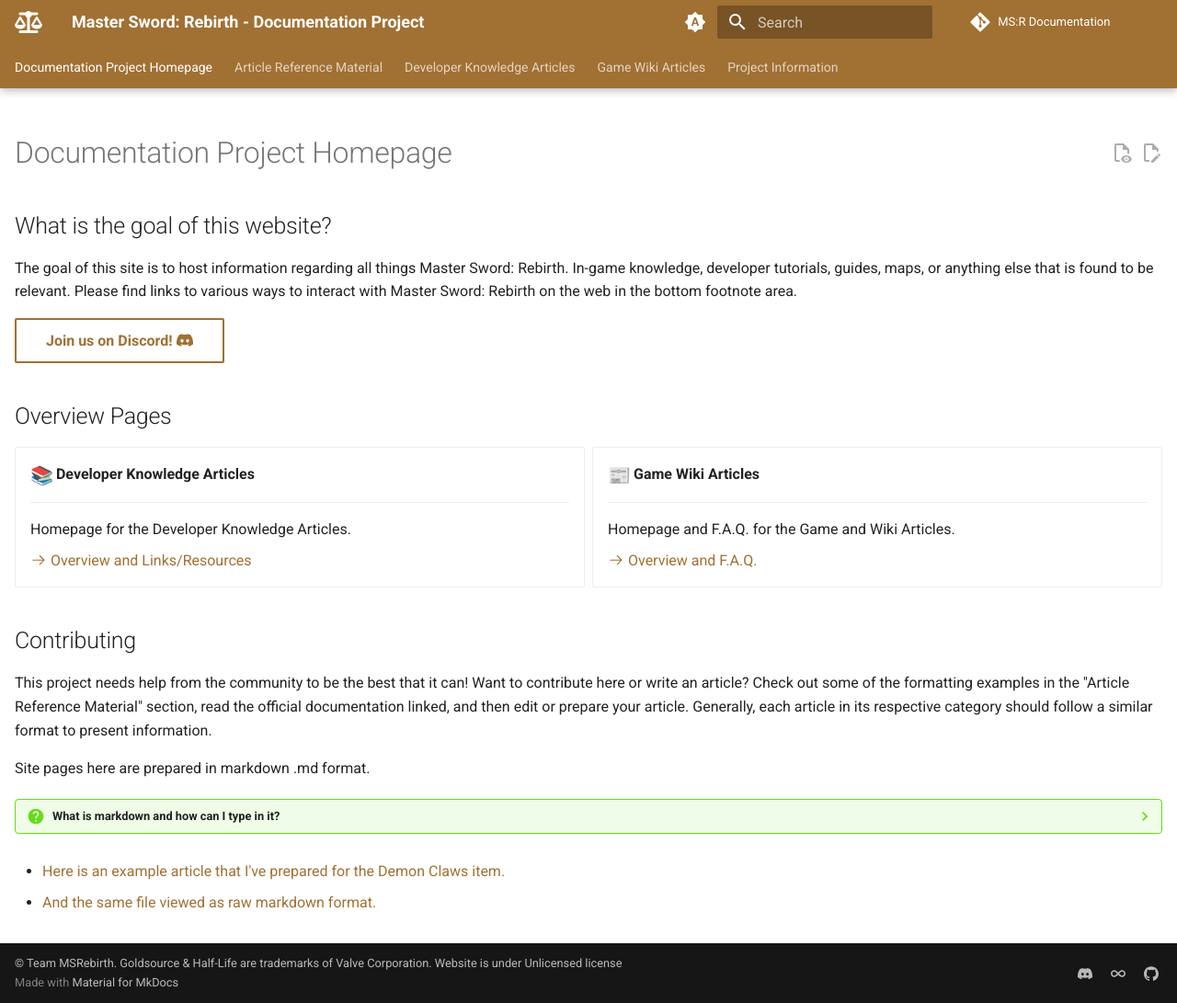
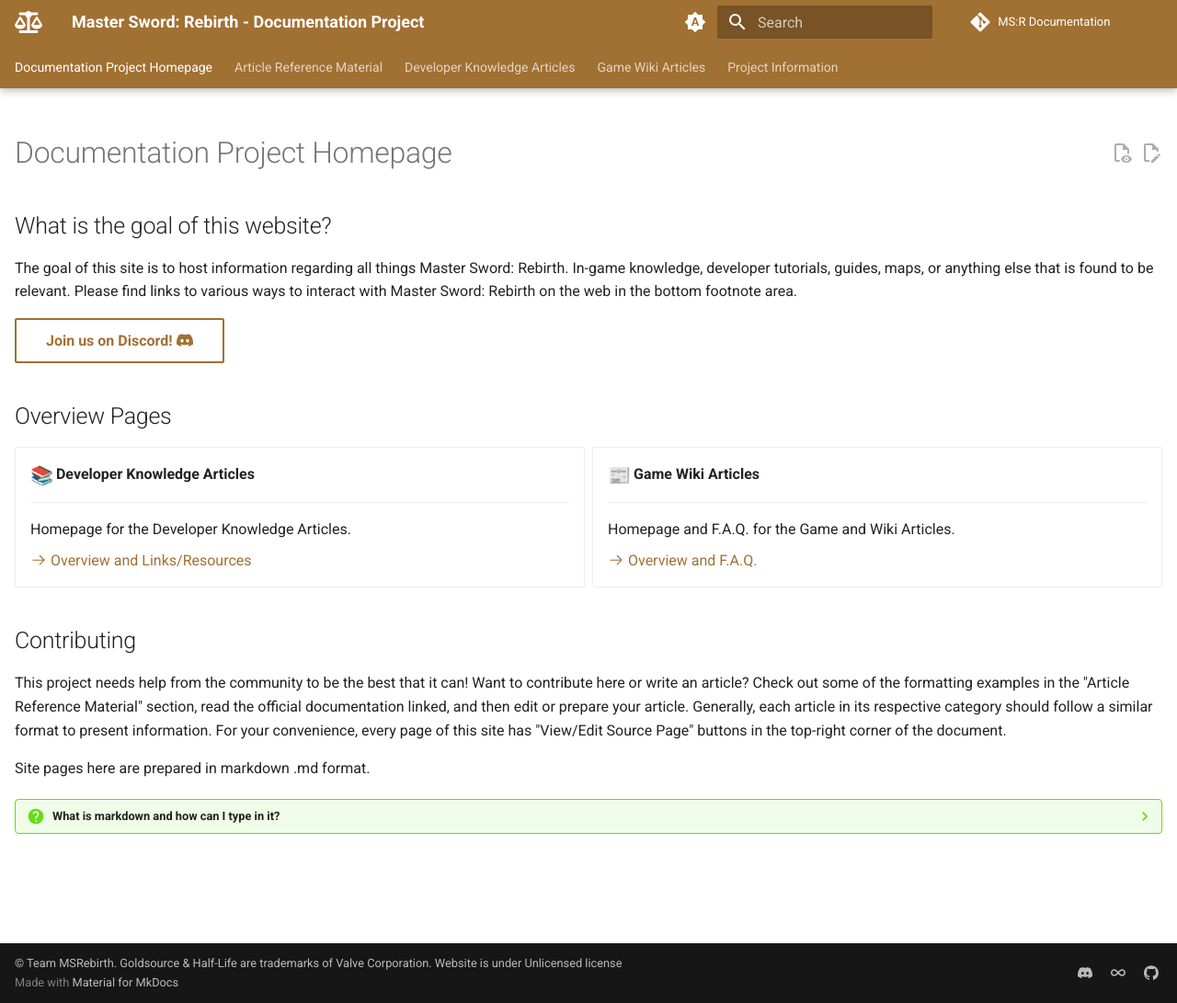
Before and after one commit to Syndel-Birb/msr-documentation, an MkDocs documentation site: the page built from docs/index.md, in a window 1280 px wide and 1091 px high. Shown: the whole window at 92% size. Built offline with MkDocs 1.6.1 and Material for MkDocs 9.7.7, drawn with Linux system fonts in a browser that asks for light colours; emoji names are drawn with the system emoji font; comment, search, counter and statistics services are not loaded.

Commit message:
Update index.md
minor changes to contribution wording. reference view/edit source buttons

```diff
--- a/docs/index.md
+++ b/docs/index.md
@@ -42,7 +42,7 @@
 
 ## Contributing
 
-This project needs help from the community to be the best that it can! Want to contribute here or write an article? Check out some of the formatting examples in the "Article Reference Material" section, read the official documentation linked, and then edit or prepare your article. Generally, each article in its respective category should follow a similar format to present information.
+This project needs help from the community to be the best that it can! Want to contribute here or write an article? Check out some of the formatting examples in the "Article Reference Material" section, read the official documentation linked, and then edit or prepare your article. Generally, each article in its respective category should follow a similar format to present information. For your convenience, every page of this site has "View/Edit Source Page" buttons in the top-right corner of the document.
 
 Site pages here are prepared in markdown .md format.
 
@@ -53,6 +53,4 @@
 
     * [Get started typing in your browser for free!](https://dillinger.io/)
 
-* [Here is an example article that I've prepared for the Demon Claws item.](Article-Reference-Material/ingame-article-example.md)
-
-* [And the same file viewed as raw markdown format.](https://raw.githubusercontent.com/MSRevive/msr-documentation/refs/heads/main/docs/Article-Reference-Material/ingame-article-example.md)
+    * [Here is an example article that I've prepared for the Demon Claws item.](Article-Reference-Material/ingame-article-example.md)
```
